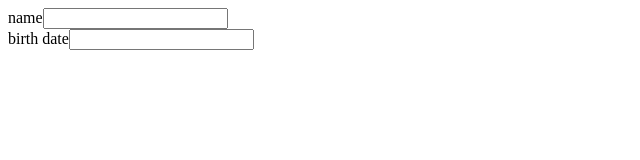
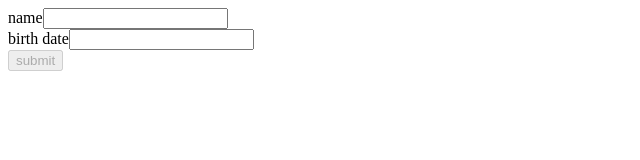
Before and after one commit to csilva2810/react-hook-validation, a React (Create React App) app: page / in a window 1280 px wide. Shown: the top 160 px of the page, without its empty margins (0-640 px from the left). Built offline with nearby package versions, Linux system fonts and the light colour scheme.

Commit message:
step4 - Uses the isValid function on SimpleForm

```diff
--- a/src/components/SimpleForm.jsx
+++ b/src/components/SimpleForm.jsx
@@ -9,7 +9,7 @@ const SimpleForm = () => {
     console.log('values', values);
   };
 
-  const { values, errors, bindField } = useForm({
+  const { values, errors, bindField, isValid } = useForm({
     validations: {
       name: {
         pattern: {
@@ -44,6 +44,10 @@ const SimpleForm = () => {
         />
         {errors.birthDate && <p>{errors.birthDate}</p>}
       </div>
+
+      <button type="submit" disabled={!isValid()}>
+        submit
+      </button>
     </form>
   );
 };
```
Also changed, not shown: 1 other file (tests, documents, lock files or other folders).
